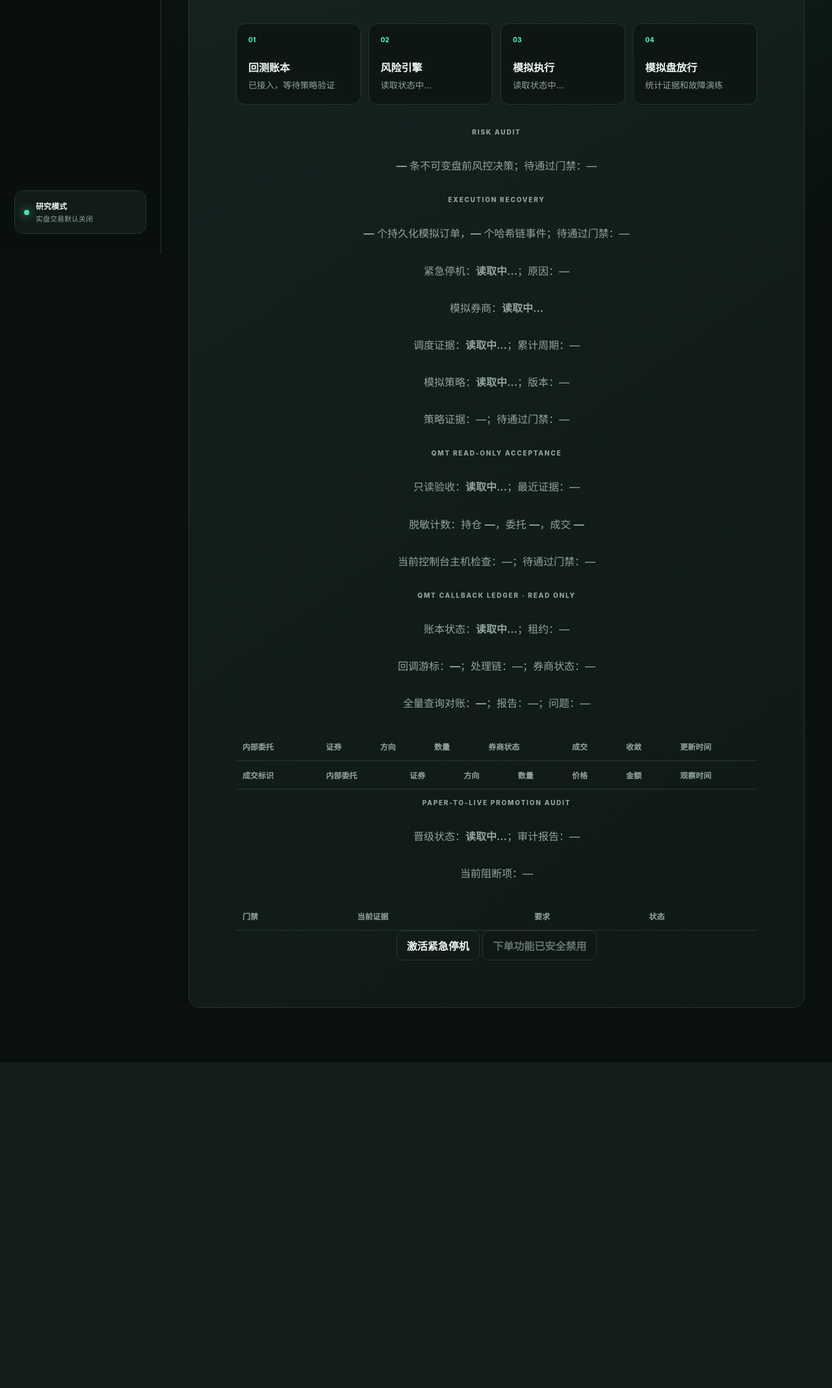
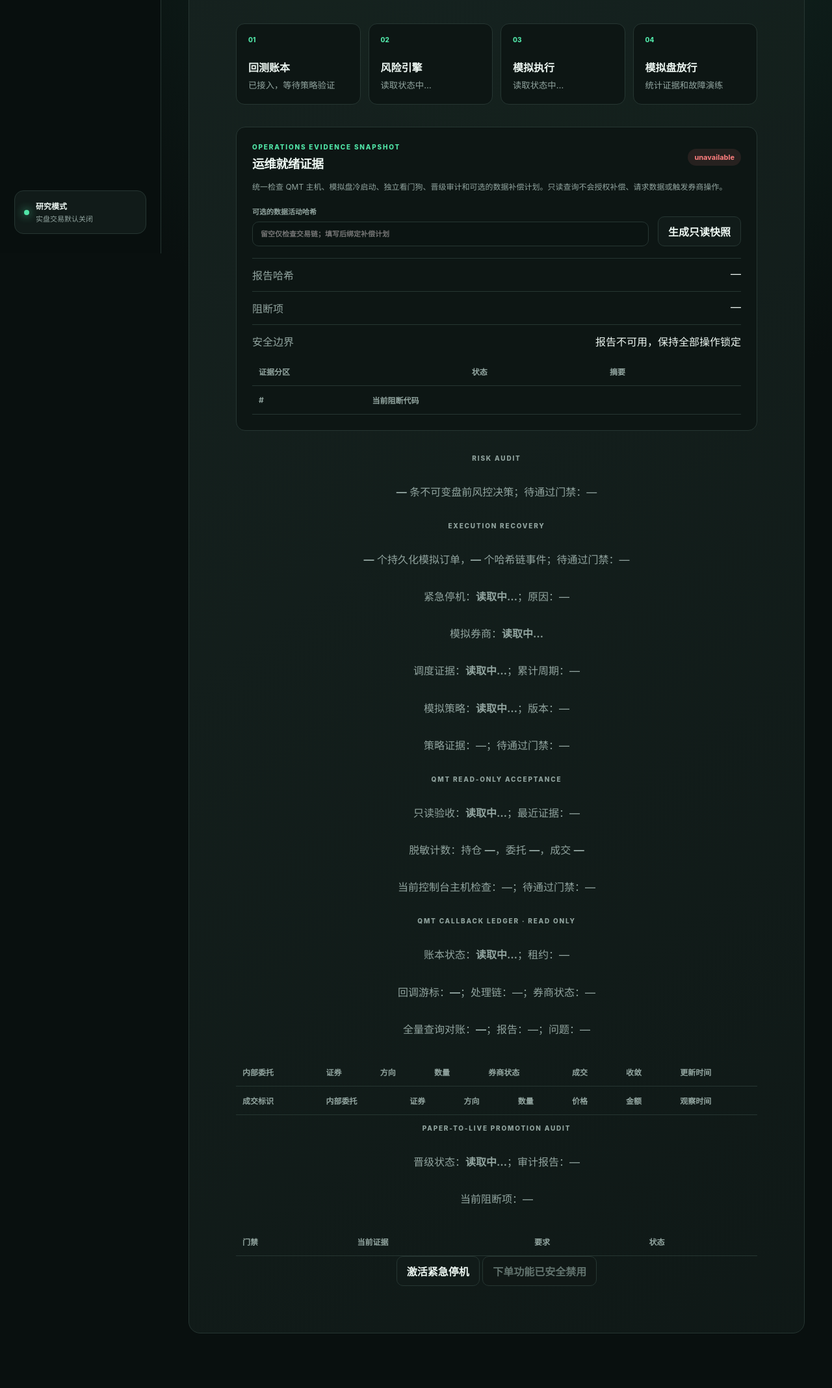
Before and after one commit to jwzheng96/AutoQuant, a Python web app: template src/autoquant/web/templates/console.html in a window 1280 px wide. Shown: the part 410-2546 px from the top of the page at 65% size. Before the commit the page ends 2045 px from the top, so only its background shows below. Run offline with Jinja, Linux system fonts and the light colour scheme; the template is opened without the code that fills it: most values are stand-ins (such as "Sample title", 1, 10 or a date in 2020); lists and menus that the app fills with data are empty.

Commit message:
feat: show readiness evidence in console

```diff
--- a/src/autoquant/web/static/console.css
+++ b/src/autoquant/web/static/console.css
@@ -99,6 +99,10 @@ td { font-variant-numeric: tabular-nums; }
 .gate-grid span { color: var(--green); font-size: 10px; font-weight: 800; }
 .gate-grid strong { margin: 24px 0 7px; }
 .gate-grid small { color: var(--muted); line-height: 1.5; }
+.readiness-console { margin: 34px 0; padding: 24px; border: 1px solid var(--line); border-radius: 14px; background: #0d1614; text-align: left; }
+.readiness-console .form-help { line-height: 1.7; }
+.readiness-form { display: grid; grid-template-columns: minmax(280px, 1fr) auto; gap: 14px; align-items: end; margin-top: 18px; }
+.readiness-form label { display: grid; gap: 8px; color: var(--muted); font-size: 11px; font-weight: 700; }
 .toast { position: fixed; right: 26px; bottom: 26px; max-width: 360px; padding: 13px 16px; background: #21312d; border: 1px solid var(--line); border-radius: 12px; opacity: 0; transform: translateY(12px); pointer-events: none; transition: .2s ease; }
 .toast.visible { opacity: 1; transform: translateY(0); }
 
@@ -117,5 +121,5 @@ td { font-variant-numeric: tabular-nums; }
   .safety-note { display: none; }
   .topbar { height: 82px; padding: 18px; }
   .page { padding: 26px 18px 60px; }
-  .metric-grid, .two-column, .gate-grid, .query-form, .research-form { grid-template-columns: 1fr; }
+  .metric-grid, .two-column, .gate-grid, .query-form, .research-form, .readiness-form { grid-template-columns: 1fr; }
 }
--- a/src/autoquant/web/static/console.js
+++ b/src/autoquant/web/static/console.js
@@ -24,7 +24,7 @@ function setText(id, value) {
 
 function statusPill(element, value) {
   element.textContent = value;
-  const style = value === "ok" || value === "completed" || value === "pass"
+  const style = value === "ok" || value === "completed" || value === "pass" || value === "ready" || value === "ready_for_quote_connection"
     ? "ok"
     : value === "degraded" || value === "running" || value === "queued"
       ? "warning"
@@ -195,6 +195,94 @@ async function createJob(event) {
     showToast("采集任务已创建并写入审计链");
     await loadJobs();
   } catch (error) { showToast(`任务创建失败：${error.message}`); }
+}
+
+function operationsSectionSummary(name, section) {
+  if (name === "qmt") {
+    const blocked = Object.entries(section.checks ?? {})
+      .filter(([, state]) => state !== "pass")
+      .map(([code]) => code);
+    return blocked.length ? blocked.join(", ") : "主机预检全部通过";
+  }
+  if (name === "promotion") {
+    return section.blockers?.join(", ") || "晋级证据门禁全部通过";
+  }
+  if (name === "research_data_retry_plan") {
+    const count = section.failed_item_count ?? 0;
+    const hash = section.plan_hash ? `${section.plan_hash.slice(0, 16)}…` : "—";
+    return `${count} 个失败分片 · ${hash}`;
+  }
+  if (section.blockers?.length) return section.blockers.join(", ");
+  if (name === "paper_watchdog") {
+    return `${section.runtime_state ?? "unknown"} · lease ${section.lease_active ? "active" : "inactive"}`;
+  }
+  if (name === "paper_runtime") {
+    return section.registration_hash
+      ? `${section.instruments?.join(", ") || "—"} · ${section.registration_hash.slice(0, 16)}…`
+      : "行情连接前证据检查";
+  }
+  return "只读证据";
+}
+
+async function loadOperationsReadiness(event) {
+  if (event) event.preventDefault();
+  const campaignHash = document.getElementById("operations-readiness-campaign").value.trim();
+  const params = new URLSearchParams();
+  if (campaignHash) params.set("campaign_hash", campaignHash);
+  const suffix = params.size ? `?${params}` : "";
+  try {
+    const data = await requestJson(`/api/v1/operations/readiness${suffix}`);
+    statusPill(document.getElementById("operations-readiness-status"), data.status);
+    setText("operations-readiness-hash", data.report_hash ?? "—");
+    setText("operations-readiness-count", `${data.blockers?.length ?? 0} 项`);
+    const safetyLocked = data.live_trading_locked === true
+      && data.storage_mutation_allowed === false
+      && data.broker_mutation_allowed === false
+      && data.vendor_request_started === false
+      && data.collection_started === false;
+    setText(
+      "operations-readiness-safety",
+      safetyLocked
+        ? "实盘锁定 · 存储只读 · 券商禁用 · 数据请求未启动"
+        : "安全字段不完整，停止后续操作",
+    );
+
+    const sectionsTable = document.getElementById("operations-readiness-sections");
+    sectionsTable.replaceChildren();
+    Object.entries(data.sections ?? {})
+      .sort(([left], [right]) => left.localeCompare(right))
+      .forEach(([name, section]) => {
+        const row = document.createElement("tr");
+        const nameCell = document.createElement("td");
+        nameCell.textContent = name;
+        row.append(nameCell);
+        const stateCell = document.createElement("td");
+        const badge = document.createElement("span");
+        statusPill(badge, section.status ?? "unavailable");
+        stateCell.append(badge);
+        row.append(stateCell);
+        const summaryCell = document.createElement("td");
+        summaryCell.textContent = operationsSectionSummary(name, section);
+        row.append(summaryCell);
+        sectionsTable.append(row);
+      });
+
+    const blockersTable = document.getElementById("operations-readiness-blockers");
+    blockersTable.replaceChildren();
+    (data.blockers ?? []).forEach((blocker, index) => {
+      const row = document.createElement("tr");
+      [index + 1, blocker].forEach(value => {
+        const cell = document.createElement("td");
+        cell.textContent = value;
+        row.append(cell);
+      });
+      blockersTable.append(row);
+    });
+  } catch (error) {
+    statusPill(document.getElementById("operations-readiness-status"), "unavailable");
+    setText("operations-readiness-safety", "报告不可用，保持全部操作锁定");
+    showToast(`运维证据读取失败：${error.message}`);
+  }
 }
 
 async function loadTrading() {
@@ -1424,5 +1512,9 @@ if (page === "/") {
   statusPill(document.getElementById("global-status"), "研究模式");
   document.getElementById("page-title").textContent = "交易中心";
   document.getElementById("activate-kill-switch").addEventListener("click", activateKillSwitch);
-  loadTrading();
+  document.getElementById("operations-readiness-form").addEventListener(
+    "submit",
+    loadOperationsReadiness,
+  );
+  Promise.all([loadTrading(), loadOperationsReadiness()]);
 }
--- a/src/autoquant/web/templates/console.html
+++ b/src/autoquant/web/templates/console.html
@@ -320,6 +320,24 @@
               <div><span>03</span><strong>模拟执行</strong><small id="execution-store-state">读取状态中…</small></div>
               <div><span>04</span><strong>模拟盘放行</strong><small>统计证据和故障演练</small></div>
             </div>
+            <div class="readiness-console">
+              <div class="panel-title">
+                <div><p class="eyebrow">OPERATIONS EVIDENCE SNAPSHOT</p><h3>运维就绪证据</h3></div>
+                <span id="operations-readiness-status" class="pill neutral">待读取</span>
+              </div>
+              <p class="form-help">统一检查 QMT 主机、模拟盘冷启动、独立看门狗、晋级审计和可选的数据补偿计划。只读查询不会授权补偿、请求数据或触发券商操作。</p>
+              <form id="operations-readiness-form" class="readiness-form">
+                <label>可选的数据活动哈希<input id="operations-readiness-campaign" type="text" minlength="64" maxlength="64" pattern="[0-9a-f]{64}" autocomplete="off" placeholder="留空仅检查交易链；填写后绑定补偿计划"></label>
+                <button class="secondary-button" type="submit">生成只读快照</button>
+              </form>
+              <dl class="summary-list">
+                <div><dt>报告哈希</dt><dd id="operations-readiness-hash">—</dd></div>
+                <div><dt>阻断项</dt><dd id="operations-readiness-count">—</dd></div>
+                <div><dt>安全边界</dt><dd id="operations-readiness-safety">正在验证…</dd></div>
+              </dl>
+              <div class="table-wrap"><table><thead><tr><th>证据分区</th><th>状态</th><th>摘要</th></tr></thead><tbody id="operations-readiness-sections"></tbody></table></div>
+              <div class="table-wrap"><table><thead><tr><th>#</th><th>当前阻断代码</th></tr></thead><tbody id="operations-readiness-blockers"></tbody></table></div>
+            </div>
             <p class="eyebrow">RISK AUDIT</p>
             <p><strong id="risk-decision-count">—</strong> 条不可变盘前风控决策；待通过门禁：<span id="risk-remaining-gates">—</span></p>
             <p class="eyebrow">EXECUTION RECOVERY</p>
```
Also changed, not shown: docs/runbooks/operations-readiness-report.md (+10 -0 lines), src/autoquant/web/app.py (+14 -1 lines), tests/unit/web/test_app.py (+59 -0 lines).
